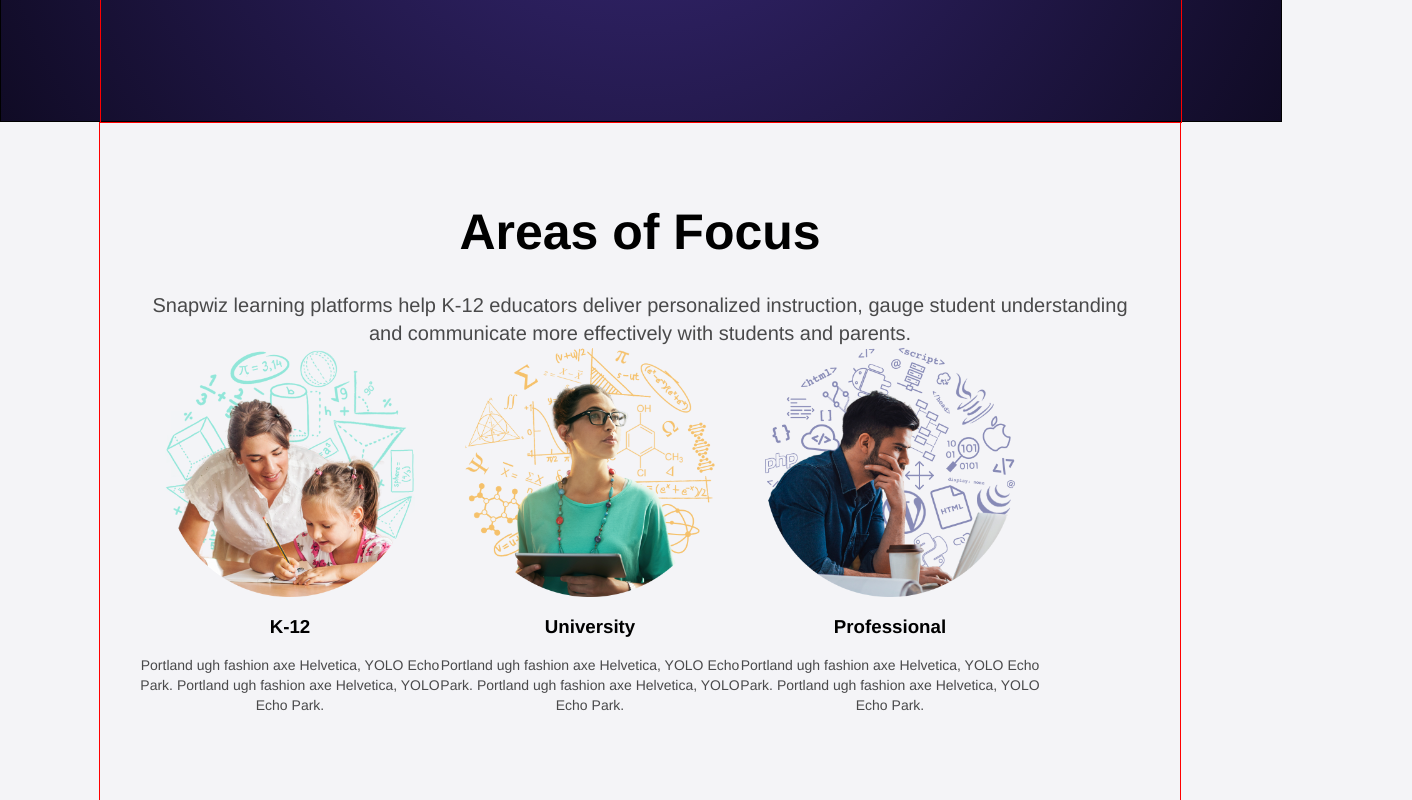
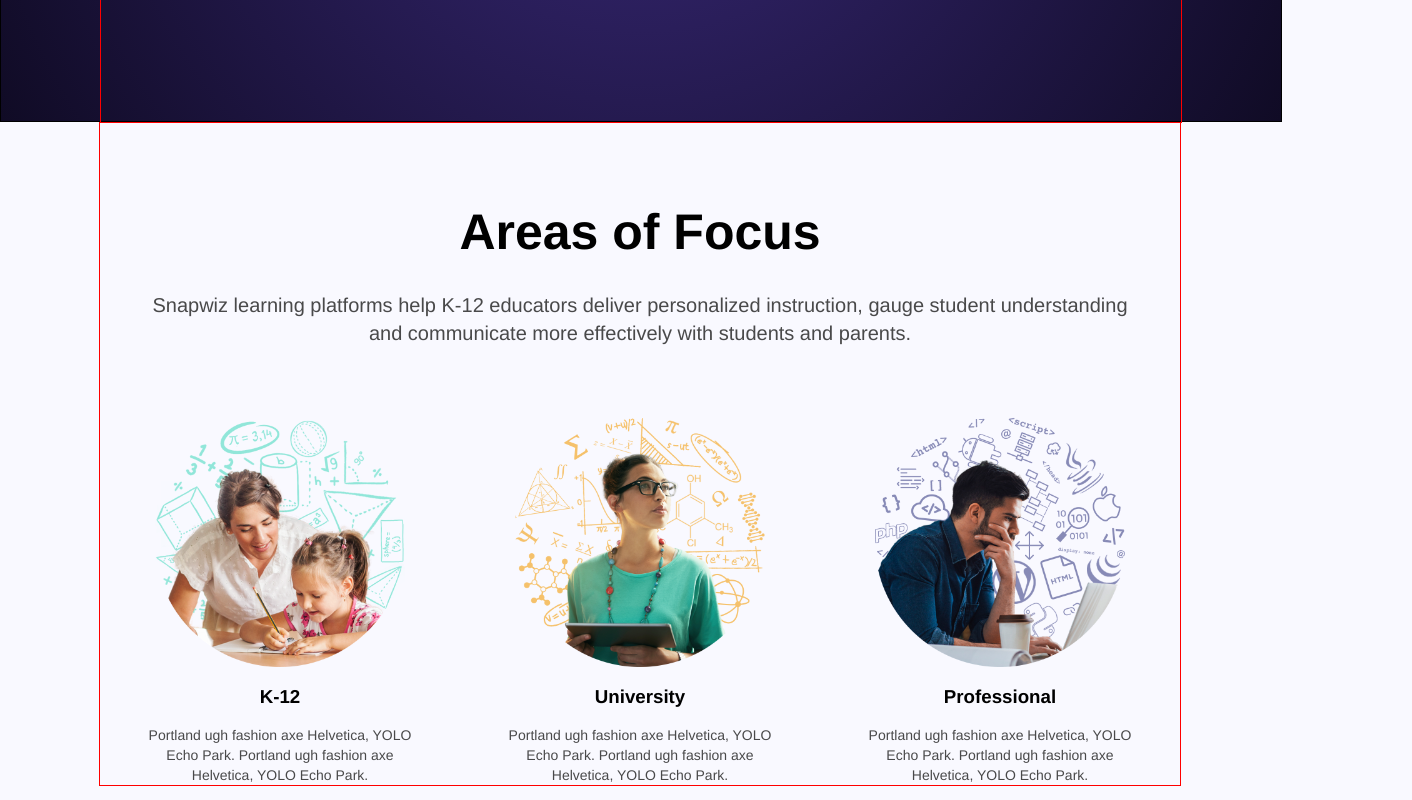
Before and after one commit to oleg-sdk/Snapwiz-site, a plain HTML site: page index.html in a window 1280 px wide. Shown: the part 600-1400 px from the top of the page, 1412 px wide, since content can reach past the window. Drawn offline with nearby package versions, Linux system fonts and the light colour scheme.

Commit message:
area of focus changed

```diff
--- a/index.html
+++ b/index.html
@@ -25,6 +25,7 @@
   <div class="container">
     <h2>Areas of Focus</h2>
     <p>Snapwiz learning platforms help K-12 educators deliver personalized instruction, gauge student understanding and communicate more effectively with students and parents.</p>
+    <div class="flex-container">
       <div class="feature"><img src="files/k12.png"/>
         <h3>K-12</h3>
         <p>Portland ugh fashion axe Helvetica, YOLO Echo Park. Portland ugh fashion axe Helvetica, YOLO Echo Park.</p>
@@ -36,6 +37,7 @@
       <div class="feature"><img src="files/professional.png"/>
         <h3>Professional</h3>
         <p>Portland ugh fashion axe Helvetica, YOLO Echo Park. Portland ugh fashion axe Helvetica, YOLO Echo Park.</p>
+      </div>
     </div>
   </div>
 </section>
@@ -60,13 +62,11 @@
           </div>
         </div>
       </div>
-    </div>
       <div class="product-slider">
         <div class="wrapper">
           <div class="slide-container">
-          <div class="slide"><img src=""/></div>
-          <div class="slide"><img src=""/></div>
-          <div class="slide"><img src=""/></div>
+            <div class="slide"><img src="files/laptop-full.png"/></div>
+          </div>
         </div>
       </div>
     </div>
--- a/less/styles.less
+++ b/less/styles.less
@@ -2,7 +2,7 @@ body{
   padding: 0;
   margin: 0;
   font-family: "Helvetica", sans-serif;
-  background: #F4F4F7;
+  background: #F9F9FF;
   -webkit-font-smoothing: antialiased;
 	-moz-osx-font-smoothing: grayscale;
 }
@@ -60,6 +60,11 @@ section{
   }
 }
 #features{
+  height: 750px;
+  .container{
+    height:auto;
+    margin-bottom: 60px;
+  }
   h2{
     text-align: center;
     font-size: 50px;
@@ -75,15 +80,22 @@ section{
     font-weight: 100;
     color: #49494A;
   }
+  .flex-container{
+    display: flex;
+    flex-flow: row wrap;
+    justify-content: space-between;
+    margin-top: 70px;
     .feature{
-    width:30%;
-    float:left;
+      width:28%;
+      min-width: 240px;
+      //float:left;
       text-align: center;
       img{
         width: 250px;
       }
       p{
         font-size:14px;
+      }
     }
   }
 }
@@ -112,6 +124,7 @@ section{
     margin-top: 25vh;
     h2{
       font-size: 50px;
+      color:white;
     }
     .wrapper{
       width: 350px;
@@ -129,6 +142,9 @@ section{
       }
     }
   }
+  .product-slider{
+
+  }
 
   #edulastic.stage1{}
   #edulastic.stage2{}
```
Also changed, not shown: css/styles.css, files/iphone.png (added), files/laptop-full.png (added), 2 other files. Lines whose indentation alone changed are shown as unchanged.
